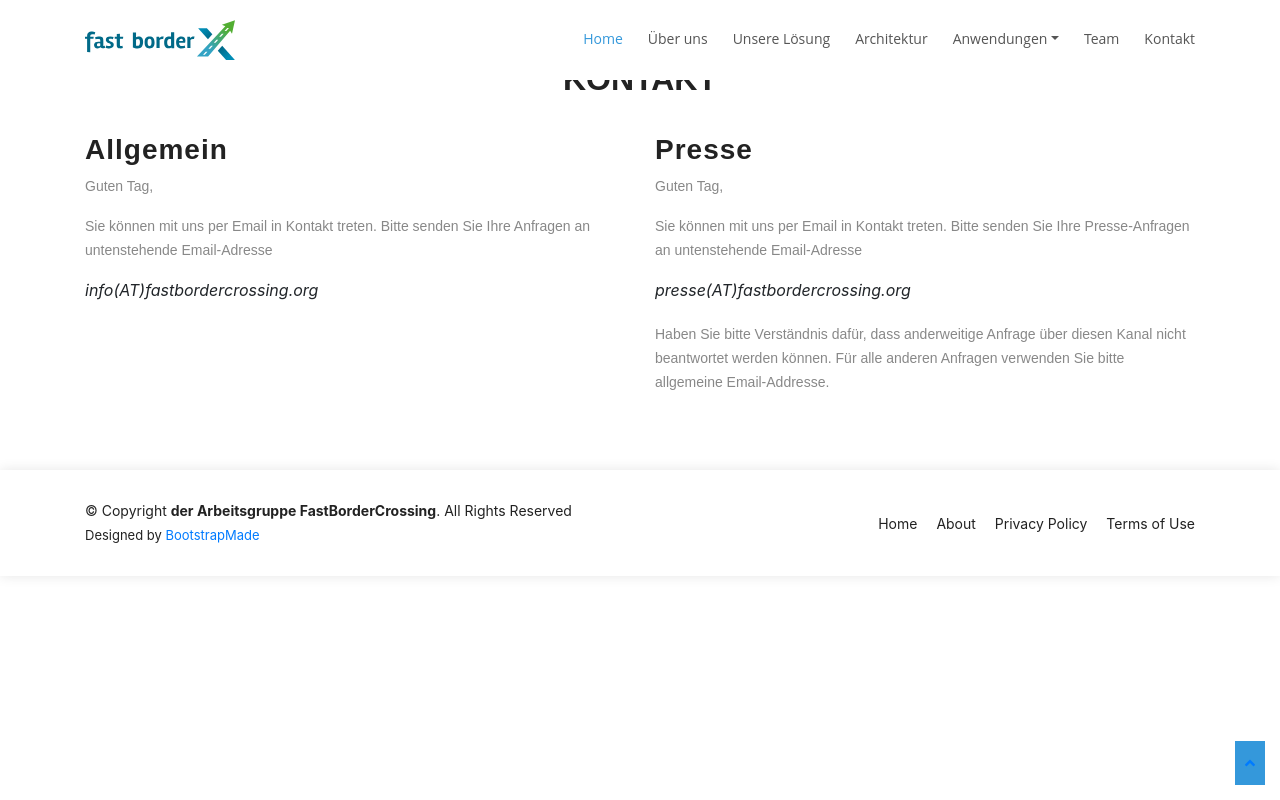
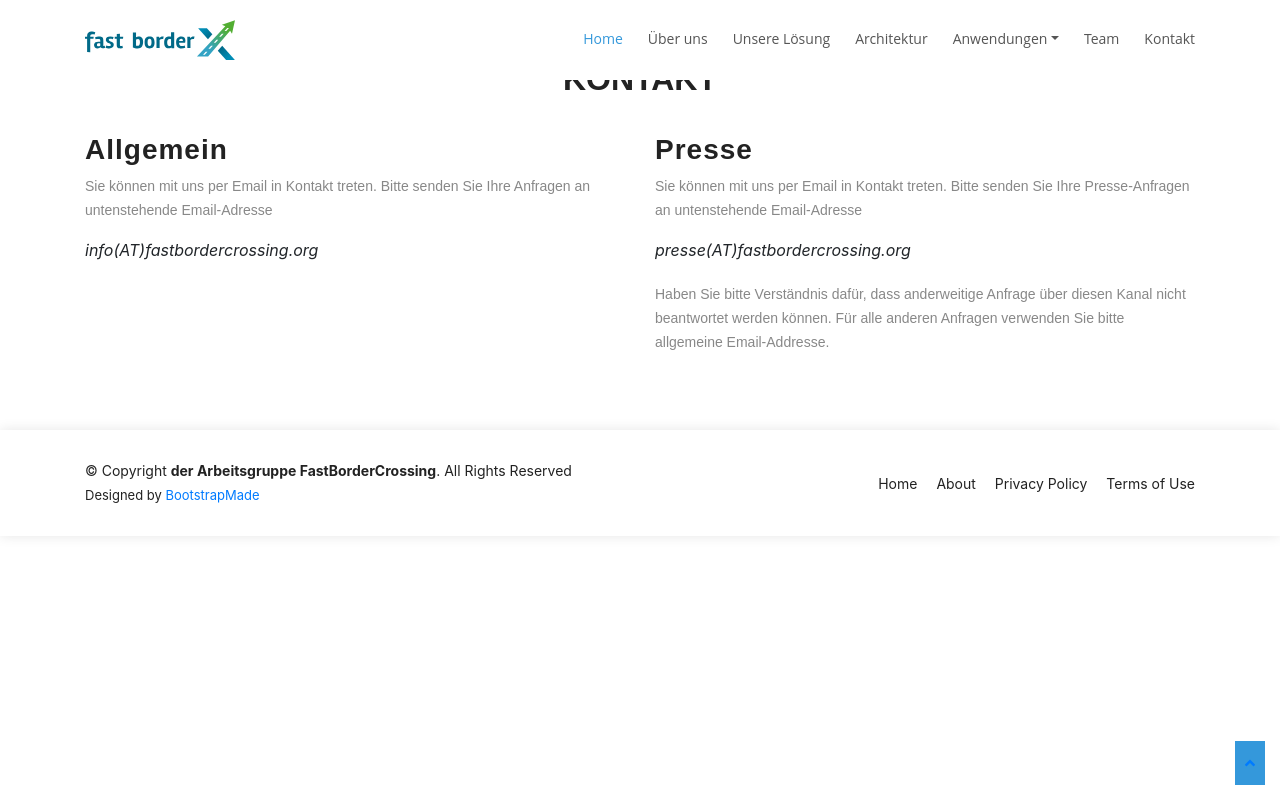
Before and after one commit to FastBorderCrossing/WirVsVirus-border-crossing-frontend-info, a Vue app: page /contact in a window 1280 px wide. Built offline with nearby package versions, Linux system fonts and the light colour scheme.

Commit message:
minor changes

```diff
--- a/src/App.vue
+++ b/src/App.vue
@@ -9,7 +9,7 @@
               <a href="index.html"><span>Fast&nbsp;Border&nbsp;Crossing</span></a>
           </h1>
            -->
-          <a href="index.html"><img src="./assets/fastborderx_logo_mit_text.svg" height="50" alt="" ></a>
+          <a href="/"><img src="./assets/fastborderx_logo_mit_text.svg" height="50" alt="" ></a>
         </div>
         <button @click="toggleMobileNav()" v-if="!mobileNav" type="button" class="mobile-nav-toggle d-lg-none">
           <i class="fas fa-bars"></i>
--- a/src/components/Contact.vue
+++ b/src/components/Contact.vue
@@ -12,7 +12,6 @@
                     <div class="col-lg-6" data-aos="fade-up" data-aos-delay="150">
                         <div class="contact-about">
                             <h3>Allgemein</h3>
-                            <p>Guten Tag,</p>
                             <p>Sie können mit uns per Email in Kontakt treten. Bitte senden Sie Ihre Anfragen an untenstehende Email-Adresse</p>
                             <div class="social-links">
                                 <i>info(AT)fastbordercrossing.org</i>
@@ -23,7 +22,6 @@
                          data-aos-delay="300">
                         <div class="contact-about">
                             <h3>Presse</h3>
-                            <p>Guten Tag,</p>
                             <p>Sie können mit uns per Email in Kontakt treten. Bitte senden Sie Ihre Presse-Anfragen an untenstehende Email-Adresse</p>
                             <div class="social-links">
                                 <i>presse(AT)fastbordercrossing.org</i>
```
Also changed, not shown: src/assets/bc-logo.svg (deleted).
